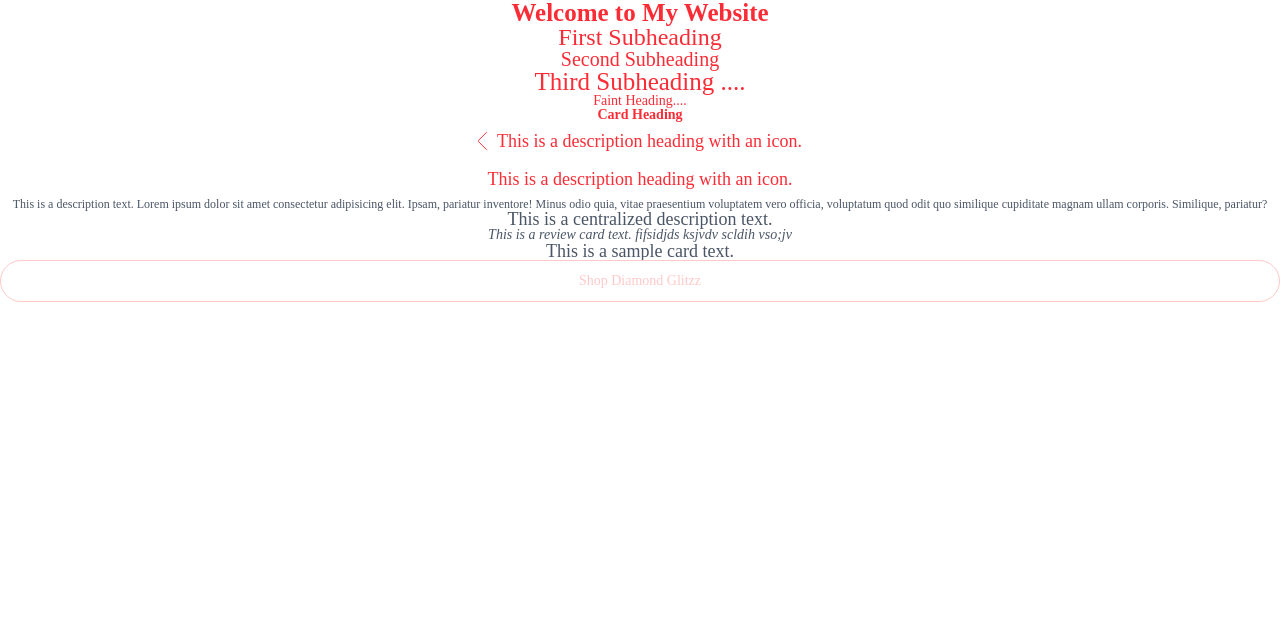
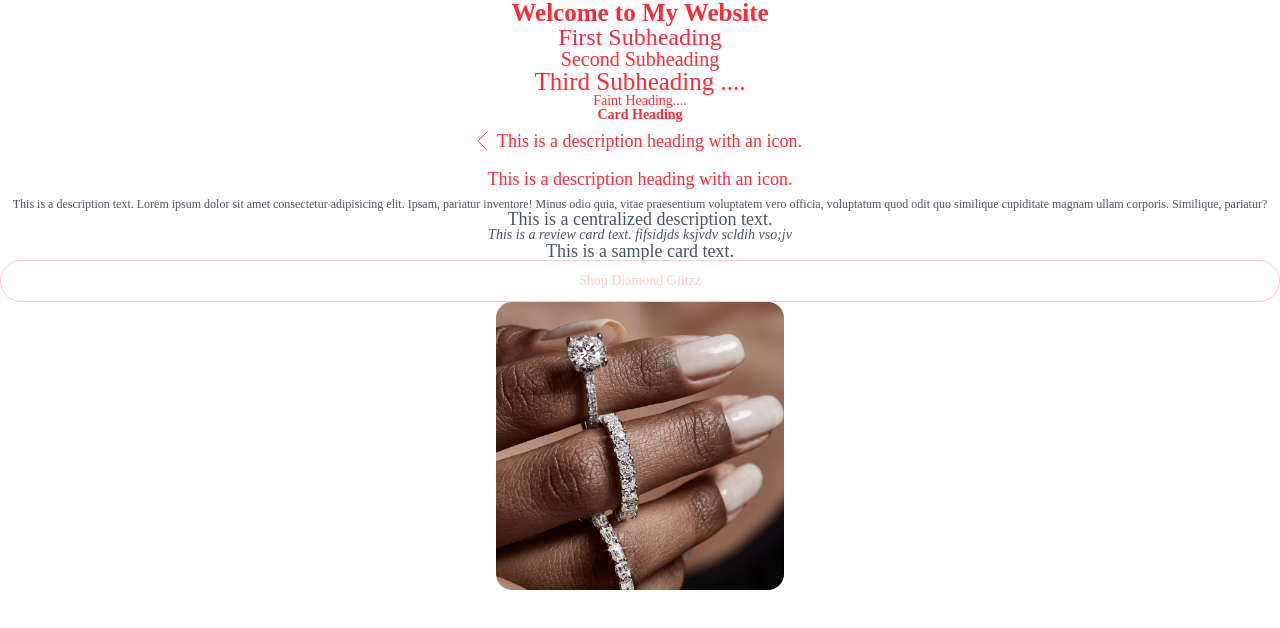
Before and after one commit to QueenLaure11/SNA_GLITZ, a Next.js app: page / in a window 1280 px wide. Shown: the top 628 px of the page. Built offline with nearby package versions, Linux system fonts and the light colour scheme.

Commit message:
modifications on the image atom

```diff
--- a/src/app/page.tsx
+++ b/src/app/page.tsx
@@ -21,7 +21,10 @@ export default function Home() {
       <TextAtom variant="reviewCardText">This is a review card text. fifsidjds ksjvdv scldih vso;jv</TextAtom>
       <TextAtom variant="sampleCardText">This is a sample card text.</TextAtom>
       <ShopButton>Shop Diamond Glitzz</ShopButton>
-      <ImageGallery image={"/images/rings/engagement_wedding_mobile_ring.jpg"} />
+      <div className="h-64 w-72">
+        <ImageGallery image={"/images/rings/engagement_wedding_mobile_ring.png"} />
+      </div>
+
     </div>
   );
 }
--- a/src/components/atoms/image/image.atom.tsx
+++ b/src/components/atoms/image/image.atom.tsx
@@ -4,7 +4,7 @@ import Image from "next/image";
 const ImageGallery = ({ image }: ImageGalleryProps) => {
   return (
    <div
-          className="relative overflow-hidden rounded-2xl"
+          className="relative w-full aspect-square overflow-hidden rounded-2xl"
         >
           <Image
             src={image}
```
